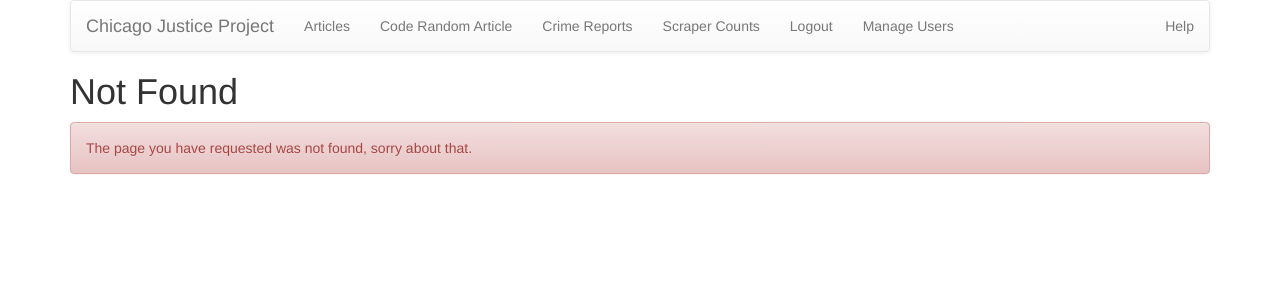
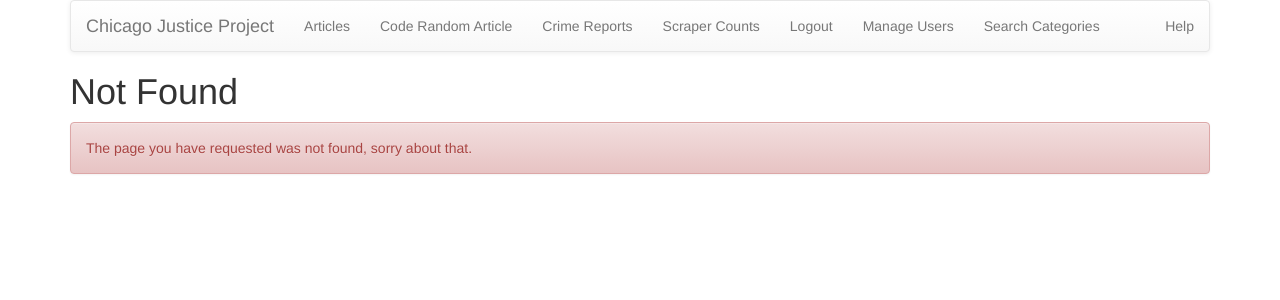
Before and after one commit to chicago-justice-project/chicago-justice, a Django app: template templates/404.html in a window 1280 px wide. Shown: the top 300 px of the page. Run offline with Django 3.2, Linux system fonts and the light colour scheme; the template is opened without the code that fills it, so the values that code supplies are empty; the visitor is signed in with stand-in values (Sample User, id 1); some libraries are stand-ins or nearby versions.

Commit message:
Initial setup of search feature

```diff
--- a/cjp/urls.py
+++ b/cjp/urls.py
@@ -34,6 +34,7 @@ urlpatterns = [
     url(r'^articles/(\d+)/updatecoding/$', newsarticles.views.code_article, name='code-article'),
     url(r'^articles/coderandom/$', newsarticles.views.random_article, name='random-article'),
     url(r'^articles/help/$', newsarticles.views.help, name='help'),
+    url(r'^articles/search/$', newsarticles.views.search_categories, name='search-categories'),
 
     # crime reports
     url(r'^crimereports/$', crimedata.views.crimeReportList, name='mainCrimeReportView'),
--- a/newsarticles/views.py
+++ b/newsarticles/views.py
@@ -1,7 +1,7 @@
 import json
 import random
 from datetime import datetime
-from django.contrib.auth.decorators import login_required
+from django.contrib.auth.decorators import login_required, user_passes_test
 from django.core.paginator import Paginator, InvalidPage, EmptyPage
 from django.core.urlresolvers import reverse
 from django.http import HttpResponseRedirect
@@ -250,3 +250,7 @@ def random_article(request):
 @login_required
 def help(request):
     return render(request, 'newsarticles/help.html', {})
+
+@user_passes_test(lambda u: u.is_superuser)
+def search_categories(request):
+    return render(request, 'newsarticles/help.html', {})
--- a/templates/common/base.html
+++ b/templates/common/base.html
@@ -43,6 +43,7 @@
                 {% endif %}
                 {% if user.is_superuser %}
                 <li><a href="{% url 'userManageView' %}">Manage Users</a></li>
+                <li><a href="{% url 'search-categories' %}">Search Categories</a></li>
                 {% endif %}
             </ul>
             {% if user.is_authenticated %}
```
